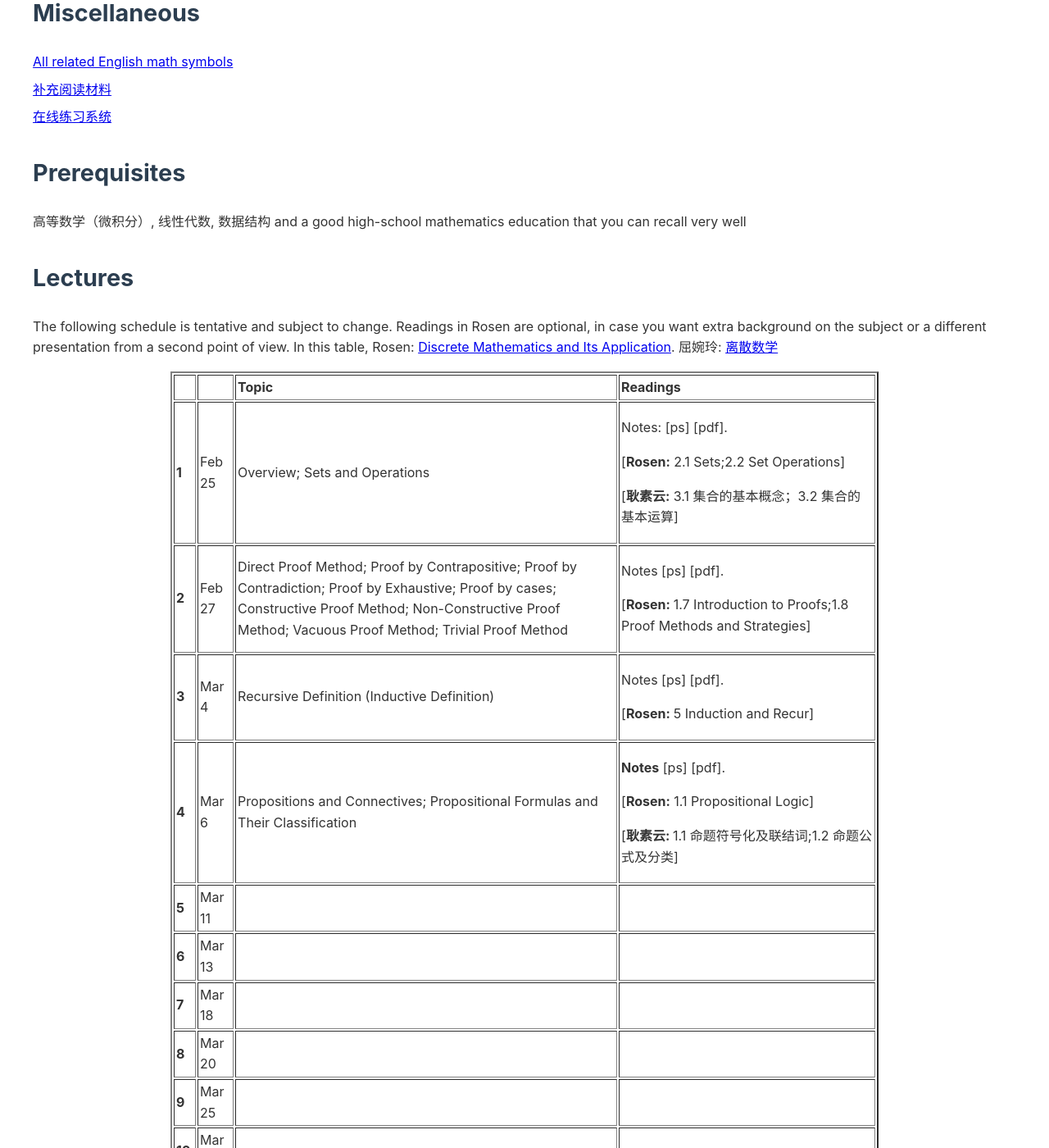
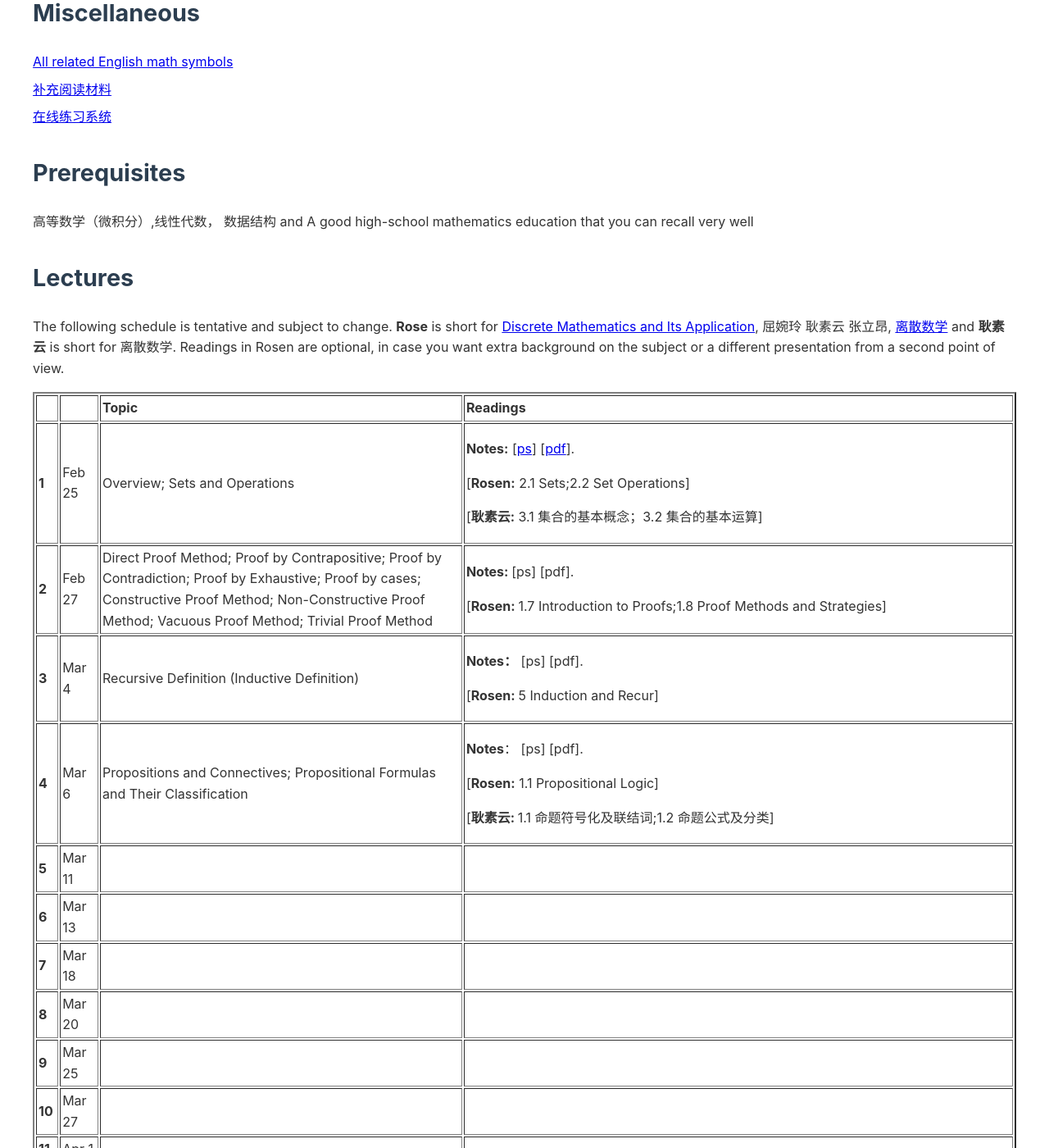
Before and after one commit to kejiwei/kejiwei.github.io, a Jekyll site: the page teaching/courses/dismath/index.html, which Jekyll copies as it is, in a window 1280 px wide and 1400 px high, scrolled down 866 px. Shown: the whole window at 82% size. Built offline with Jekyll 4.4.1, drawn with Linux system fonts in a browser that asks for light colours; some of the changed text lies outside the part shown.

Commit message:
Add files via upload

```diff
--- a/teaching/courses/dismath/index.html
+++ b/teaching/courses/dismath/index.html
@@ -47,24 +47,20 @@
                 </ul>
             <h2>Prerequisites</h2>
                 <ul>
-                    <li>高等数学（微积分）, 线性代数, 数据结构 and a good high-school mathematics education that you can recall very well</li>
+                    <li>高等数学（微积分）,线性代数， 数据结构 and A good high-school mathematics education that you can recall very well</li>
                 </ul>
 
                 <h2>Lectures</h2>
 
-                <p>The following schedule is tentative and subject to change.
-                Readings in Rosen are optional, in case you want extra background
-                on the subject or a different presentation from a second point of view.
-                In this table, Rosen: <a href="https://www.amazon.com/Discrete-Mathematics-Its-Applications-Seventh/dp/0073383090"> Discrete Mathematics and Its Application</a>.
-                屈婉玲: <a href="https://item.jd.com/13041609.html"> 离散数学</a>
+                <p>The following schedule is tentative and subject to change. <strong>Rose</strong> is short for <a href="https://www.amazon.com/Discrete-Mathematics-Its-Applications-Seventh/dp/0073383090">Discrete Mathematics and Its Application</a>, 屈婉玲 耿素云 张立昂, <a href="https://item.jd.com/13041609.html">离散数学</a> and <strong>耿素云</strong> is short for 离散数学. Readings in Rosen are optional, in case you want extra background on the subject or a different presentation from a second point of view.</p>
                 <div align=center>
                 <table border=2 cellpadding=2>
 
                 <tr>
-                <td width="17"></td>
-                <td width="38"></td>
-                <td width="460"><b>Topic</b></td>
-                <td width="307"><b>Readings</b></td>
+                <td width="18"></td>
+                <td width="42"></td>
+                <td width="479"><b>Topic</b></td>
+                <td width="740"><b>Readings</b></td>
                 </tr>
 
                 <tr>
@@ -72,8 +68,8 @@
                 <td>Feb 25</td>
                 <td>Overview; Sets and Operations</td>
                 <td>
-                  <p> Notes: [ps] [pdf].</p>
-                  <p>[<strong>Rosen:</strong> 2.1 Sets;2.2 Set Operations]</p>
+                  <p><strong> Notes:</strong>  [<a href="slides/CH0-Intro-V1-F.ppsx">ps</a>] [<a href="slides/CH0-Intro-V1-F.pdf">pdf</a><a>].</a></p>
+<p>[<strong>Rosen:</strong> 2.1 Sets;2.2 Set Operations]</p>
                   <p>[<strong>耿素云:</strong> 3.1 集合的基本概念；3.2 集合的基本运算]&nbsp; </p></td>
                 </tr>
 
@@ -82,7 +78,7 @@
                 <td>Feb 27</td>
                 <td>Direct Proof Method; Proof by Contrapositive; Proof by Contradiction; Proof by Exhaustive; Proof by cases; Constructive Proof Method; Non-Constructive Proof Method; Vacuous Proof Method; Trivial Proof Method</td>
                 <td>
-                  <p> Notes [ps] [pdf].&nbsp;</p>
+                  <p> <strong> Notes:&nbsp;</strong>[ps] [pdf].&nbsp;</p>
                   <p>[<strong>R</strong><strong>osen: </strong>1.7 Introduction to Proofs;1.8 Proof Methods and Strategies] </p></td>
                 </tr>
 
@@ -92,7 +88,7 @@
                 <td>Mar 4</td>
                 <td>Recursive Definition (Inductive Definition)</td>
                 <td>
-                  <p> Notes [ps] [pdf].</p>
+                  <p> <strong> Notes</strong><strong>：</strong> [ps] [pdf].</p>
                   <p>[<strong>Rosen: </strong>5 Induction and Recur]</p></td>
                 </tr>
 
@@ -101,7 +97,7 @@
                 <td>Mar 6</td>
                 <td>Propositions and Connectives; Propositional Formulas and Their Classification</td>
                 <td>
-                  <p> <strong> Notes</strong> [ps] [pdf].&nbsp;</p>
+                  <p> <strong> Notes</strong>： [ps] [pdf].&nbsp;</p>
                   <p>[<strong>Rosen:</strong> 1.1 Propositional Logic]&nbsp;</p>
                   <p>[<strong>耿素云: </strong>1.1 命题符号化及联结词;1.2 命题公式及分类]&nbsp; </p></td>
                 </tr>
```
Also changed, not shown: other parts of teaching/courses/dismath/index.html (+4 -4 lines).
